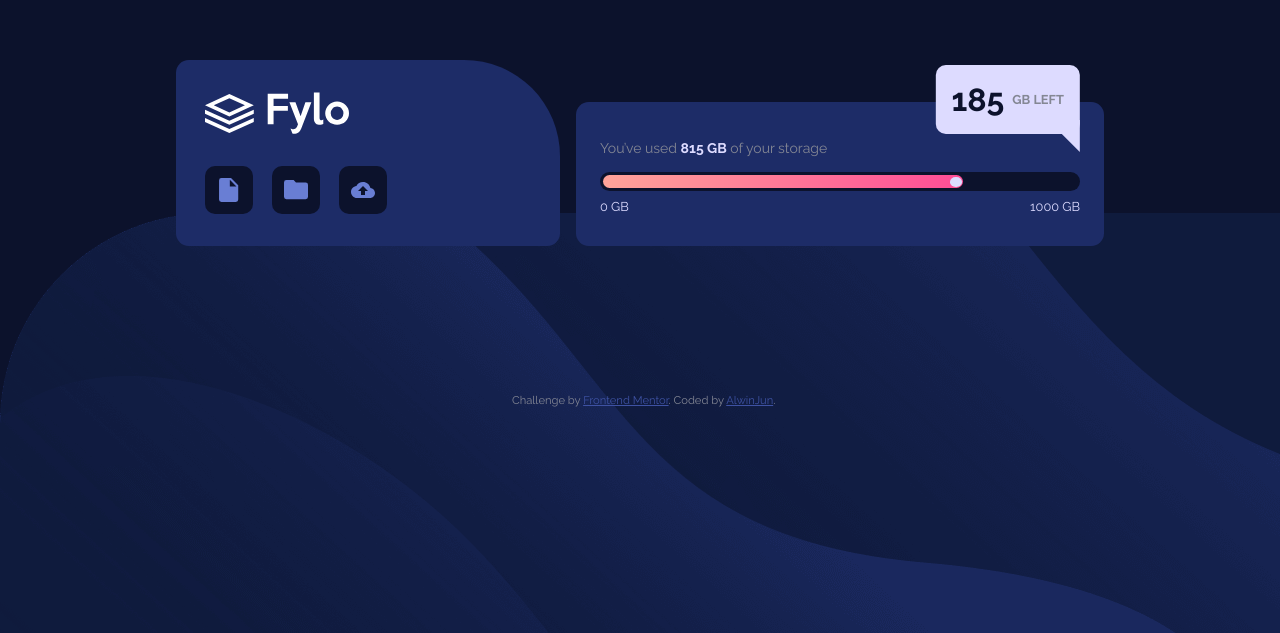
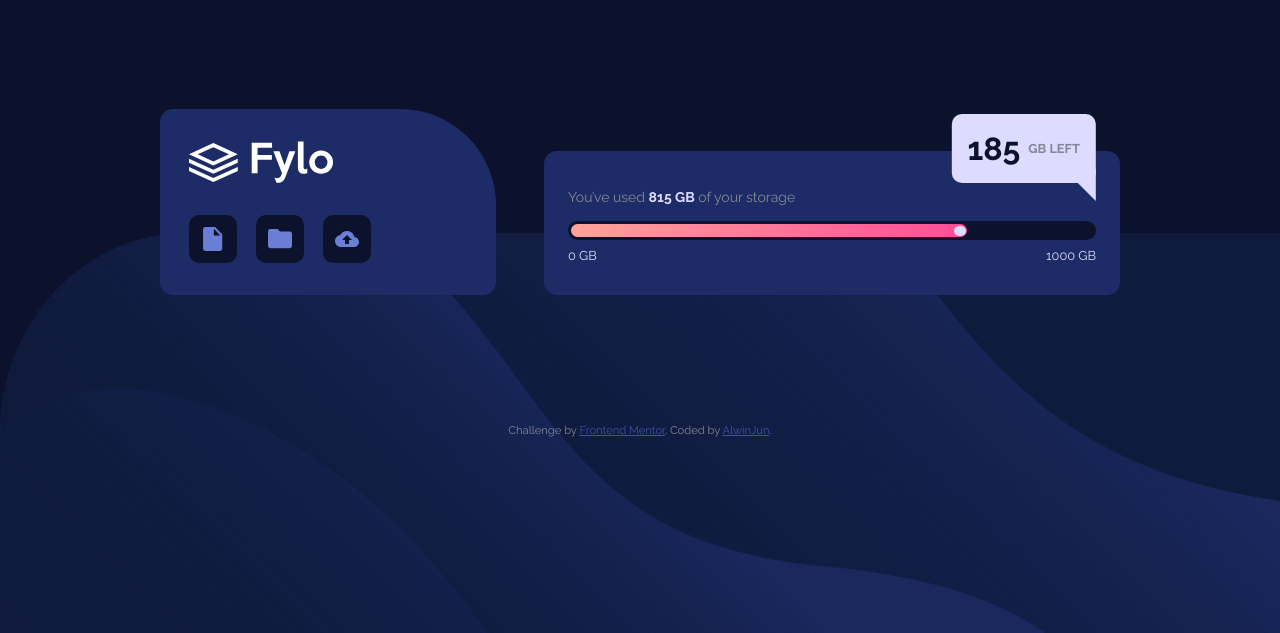
Before and after one commit to AlwinJun/fylo-data-storage-component, a plain HTML site: page index.html in a window 1280 px wide. Shown: the part 167-800 px from the top of the page. Drawn offline with Linux system fonts and the light colour scheme.

Commit message:
Update both layout, Remove unnecessary positioning

```diff
--- a/index.html
+++ b/index.html
@@ -45,7 +45,7 @@
           </div>
         </div>
       </main>
+      <footer class="attribution">Challenge by <a href="https://www.frontendmentor.io?ref=challenge" target="_blank">Frontend Mentor</a>. Coded by <a href="https://www.frontendmentor.io/profile/AlwinJun">AlwinJun</a>.</footer>
     </div>
-    <footer class="attribution">Challenge by <a href="https://www.frontendmentor.io?ref=challenge" target="_blank">Frontend Mentor</a>. Coded by <a href="https://www.frontendmentor.io/profile/AlwinJun">AlwinJun</a>.</footer>
   </body>
 </html>
--- a/style.css
+++ b/style.css
@@ -31,8 +31,6 @@
 body{
   margin: 0;
   padding: 0;
-   background: url("./images/bg-mobile.png") no-repeat;
-  background-size: cover;
   color: var(--clr-grayish-blue);
   font-size: var(--fs-body);
   font-family: var(--ff-body);
@@ -42,15 +40,21 @@
 
 .container{
   display: flex;
+  flex-direction: column;
   justify-content: center;
   align-items: center;
+  gap: 3rem;
   height: 100vh;
-  margin: 0 auto;
-  width: 85%;
+  background: url("./images/bg-mobile.png") no-repeat;
+  background-size: cover;
 }
 
+.card{
+  width: 90%;
+}
 
 .cards{
+  margin-bottom: 1.5rem;
   padding: 2rem 1.8rem;
   border-radius: .8rem;
   background-color: var(--clr-dark-blue);
@@ -59,26 +63,27 @@
 
 
 @media only screen and (min-width: 40em){
-  body{
-    background-image: url('images/bg-desktop.png');
-    background-size: unset;
-    background-position-y: bottom;
-    background-color: var(--clr-verydark-blue);
-    overflow: hidden;
+    body{
+      background-color: var(--clr-verydark-blue);
+    }
+
+  .container {
+    background: url("./images/bg-desktop.png") no-repeat bottom;
+    background-size: 100% 50%;
   }
 
-  .container{
-    width: 75%;
-    max-width: 90em;
-    transform: translateY(-5rem);
+  .cards {
+      margin-bottom: 0;
   }
 
   .card{
     display: flex;
     justify-content: center;
     align-items: center;
-    width: 100%;
+    gap: 3rem;
+    max-width: 60rem;
   }
+
 }
 
 ul{
@@ -90,7 +95,6 @@
 /* === Card Icon === */
 .card-icon{
   border-top-right-radius: 6rem;
-  margin-bottom: 1.5rem;
 }
 
 .logo{
@@ -125,14 +129,10 @@
 
 @media only screen and (min-width: 40em){
   .card-icon{
-    width: 40%;
-    margin-bottom: 0;
-    margin-right: 1rem;
+    width: 35%;
   }
 
 }
-
-
 
 /* === Card Details === */
 
@@ -142,7 +142,6 @@
   align-items: center;
   position: relative;
   padding: 1.5rem 1.5rem 1rem;
-  margin-bottom: 4rem;
 }
 
 .card-details p{
@@ -227,7 +226,7 @@
   .card-details{
     align-items: flex-start;
     align-self: flex-end;
-    width: 55%;
+    width: 60%;
     padding-bottom: 0;
     margin-bottom: 0;
   }
@@ -253,6 +252,10 @@
 }
 
 /* === Footer === */
+footer{
+  transform: translateY(2rem);
+}
+
 .attribution {
   font-size: .7rem;
   text-align: center;
@@ -262,11 +265,8 @@
   color: hsl(228, 45%, 44%);
 }
 
-
 @media only screen and (min-width: 40em){
-   footer{
-    position: absolute;
-    top: 70%;
-    left: 40%;
-  }
+  footer {
+      transform: translateY(5rem);
+    }
 }
```
